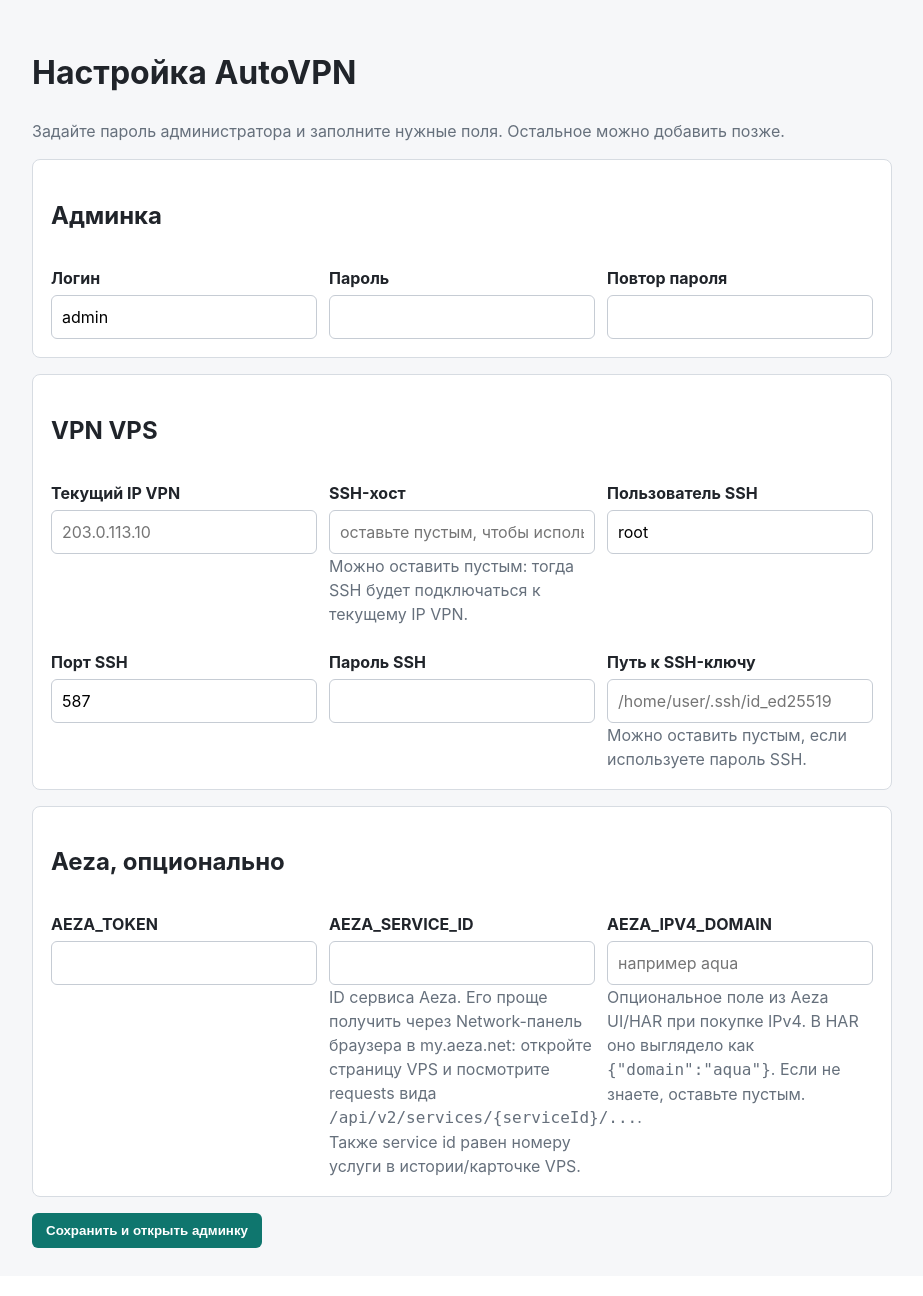
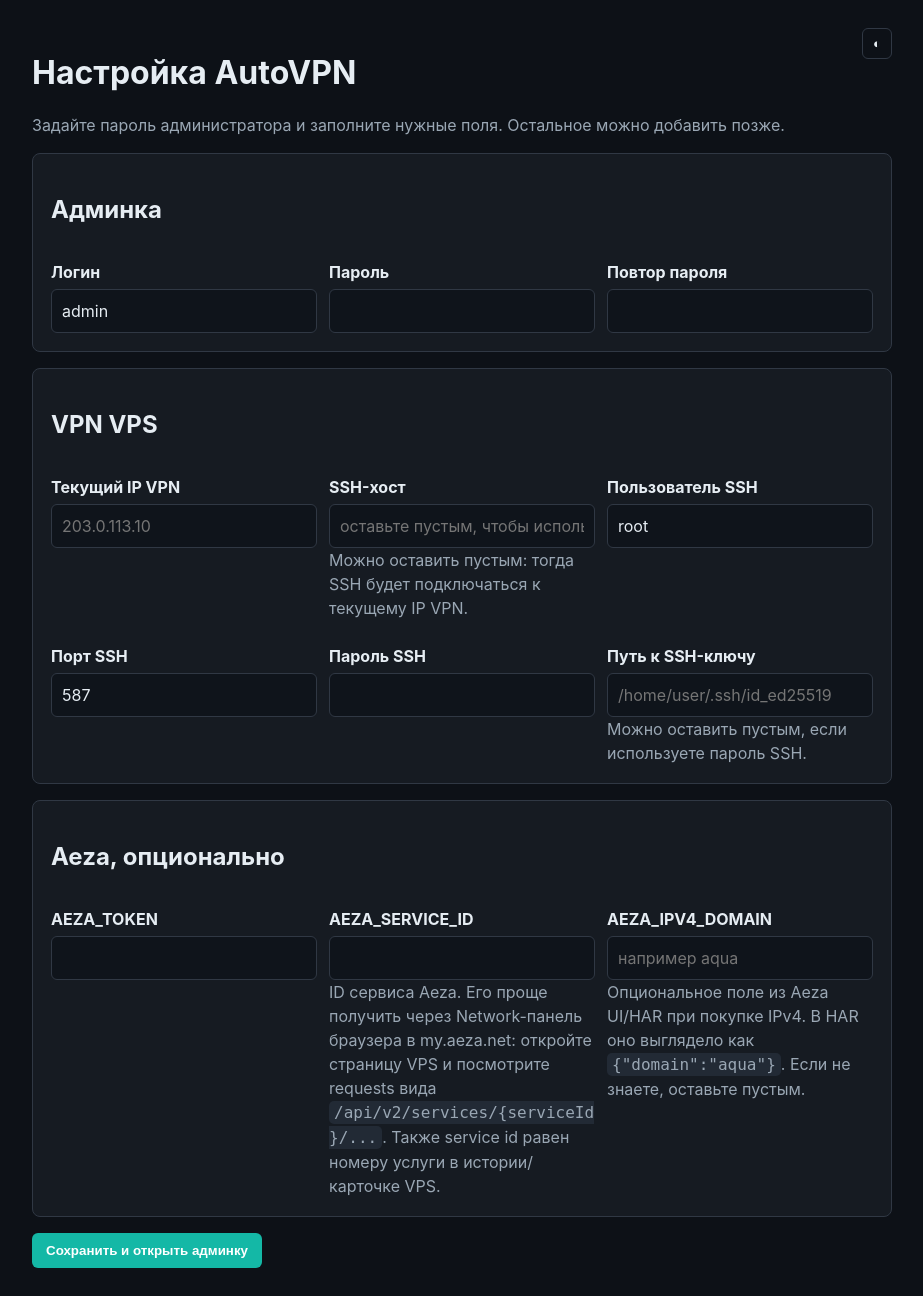
Before and after one commit to nevrozzkie/AutoVPN, a FastAPI app: page /setup in a window 1280 px wide. Shown: the whole page, without its empty margins (178-1101 px from the left). Before the commit the page ends 1248 px from the top, so only its background shows below. Run offline with FastAPI, Linux system fonts and the light colour scheme; data comes from the database, SQL or seed files in the repository; data that the repository does not hold is empty; some libraries are stand-ins or nearby versions.

Commit message:
Polish setup and client UI

```diff
--- a/app/templates/clients.html
+++ b/app/templates/clients.html
@@ -35,6 +35,7 @@
         {% else %}
           <span class="muted">трафика ещё не было</span>
         {% endif %}
+        <a class="button" href="{{ base_url }}/client/{{ client.token }}">Открыть</a>
       </summary>
 
       <div class="client-grid">
--- a/app/templates/setup.html
+++ b/app/templates/setup.html
@@ -3,13 +3,47 @@
   <head>
     <meta charset="utf-8">
     <meta name="viewport" content="width=device-width, initial-scale=1">
+    <script>
+      (function () {
+        const saved = localStorage.getItem("autovpn-theme");
+        document.documentElement.dataset.theme = saved || "dark";
+      })();
+    </script>
     <title>Первичная настройка · AutoVPN</title>
     <style>
+      :root {
+        color-scheme: light;
+        --bg: #f6f7f9;
+        --panel: #ffffff;
+        --border: #d7dce2;
+        --text: #20242a;
+        --muted: #66707c;
+        --accent: #0f766e;
+        --accent-hover: #115e59;
+        --danger: #b91c1c;
+        --warning: #b45309;
+        --input-bg: #ffffff;
+        --code-bg: #eef1f5;
+      }
+      :root[data-theme="dark"] {
+        color-scheme: dark;
+        --bg: #0d1117;
+        --panel: #161b22;
+        --border: #303844;
+        --text: #e6edf3;
+        --muted: #9aa7b4;
+        --accent: #14b8a6;
+        --accent-hover: #2dd4bf;
+        --danger: #f87171;
+        --warning: #fbbf24;
+        --input-bg: #0f141b;
+        --code-bg: #222a35;
+      }
       body {
         margin: 0;
         font: 16px/1.5 -apple-system, BlinkMacSystemFont, "Segoe UI", sans-serif;
-        background: #f6f7f9;
-        color: #20242a;
+        background: var(--bg);
+        color: var(--text);
       }
       main {
         max-width: 860px;
@@ -17,8 +51,8 @@
         padding: 28px;
       }
       section {
-        background: #fff;
-        border: 1px solid #d7dce2;
+        background: var(--panel);
+        border: 1px solid var(--border);
         border-radius: 8px;
         padding: 18px;
         margin: 16px 0;
@@ -31,40 +65,72 @@
       input {
         box-sizing: border-box;
         width: 100%;
-        border: 1px solid #c6ccd4;
+        border: 1px solid var(--border);
         border-radius: 6px;
         padding: 9px 10px;
         font: inherit;
+        background: var(--input-bg);
+        color: var(--text);
       }
       button {
         border: 0;
         border-radius: 6px;
-        background: #0f766e;
+        background: var(--accent);
         color: #fff;
         padding: 10px 14px;
         font-weight: 700;
         cursor: pointer;
+      }
+      button:hover {
+        background: var(--accent-hover);
+      }
+      code {
+        background: var(--code-bg);
+        border-radius: 5px;
+        padding: 2px 5px;
+        overflow-wrap: anywhere;
       }
       .grid {
         display: grid;
         grid-template-columns: repeat(auto-fit, minmax(240px, 1fr));
         gap: 12px;
       }
-      .muted { color: #66707c; }
-      .danger { color: #b91c1c; }
-      .warning { color: #b45309; }
-      .danger-button { background: #b91c1c; }
+      .muted { color: var(--muted); }
+      .danger { color: var(--danger); }
+      .warning { color: var(--warning); }
+      .danger-button { background: var(--danger); }
       .actions {
         display: flex;
         gap: 10px;
         align-items: center;
         flex-wrap: wrap;
       }
+      .page-top {
+        display: flex;
+        align-items: flex-start;
+        justify-content: space-between;
+        gap: 16px;
+      }
+      .page-top h1 {
+        margin-bottom: 0;
+      }
+      .theme-toggle {
+        background: transparent;
+        border: 1px solid var(--border);
+        color: var(--text);
+        padding: 7px 10px;
+      }
+      .theme-toggle:hover {
+        background: var(--panel);
+      }
     </style>
   </head>
   <body>
     <main>
-      <h1>Настройка AutoVPN</h1>
+      <div class="page-top">
+        <h1>Настройка AutoVPN</h1>
+        <button class="theme-toggle" type="button" onclick="toggleTheme()" title="Переключить тему">◐</button>
+      </div>
       {% if setup_complete %}
         <p class="muted">Страница защищена текущим паролем администратора. Здесь можно поменять VPS, SSH и настройки Aeza.</p>
       {% else %}
@@ -163,6 +229,13 @@
       {% endif %}
     </main>
     <script>
+      function toggleTheme() {
+        const current = document.documentElement.dataset.theme === "dark" ? "dark" : "light";
+        const next = current === "dark" ? "light" : "dark";
+        document.documentElement.dataset.theme = next;
+        localStorage.setItem("autovpn-theme", next);
+      }
+
       const currentIpInput = document.querySelector("#current_ip");
       const sshHostInput = document.querySelector("#eu_ssh_host_value");
       const sshHostWarning = document.querySelector("#ssh-host-warning");
```
Also changed, not shown: app/templates/client_page.html (+7 -5 lines).
